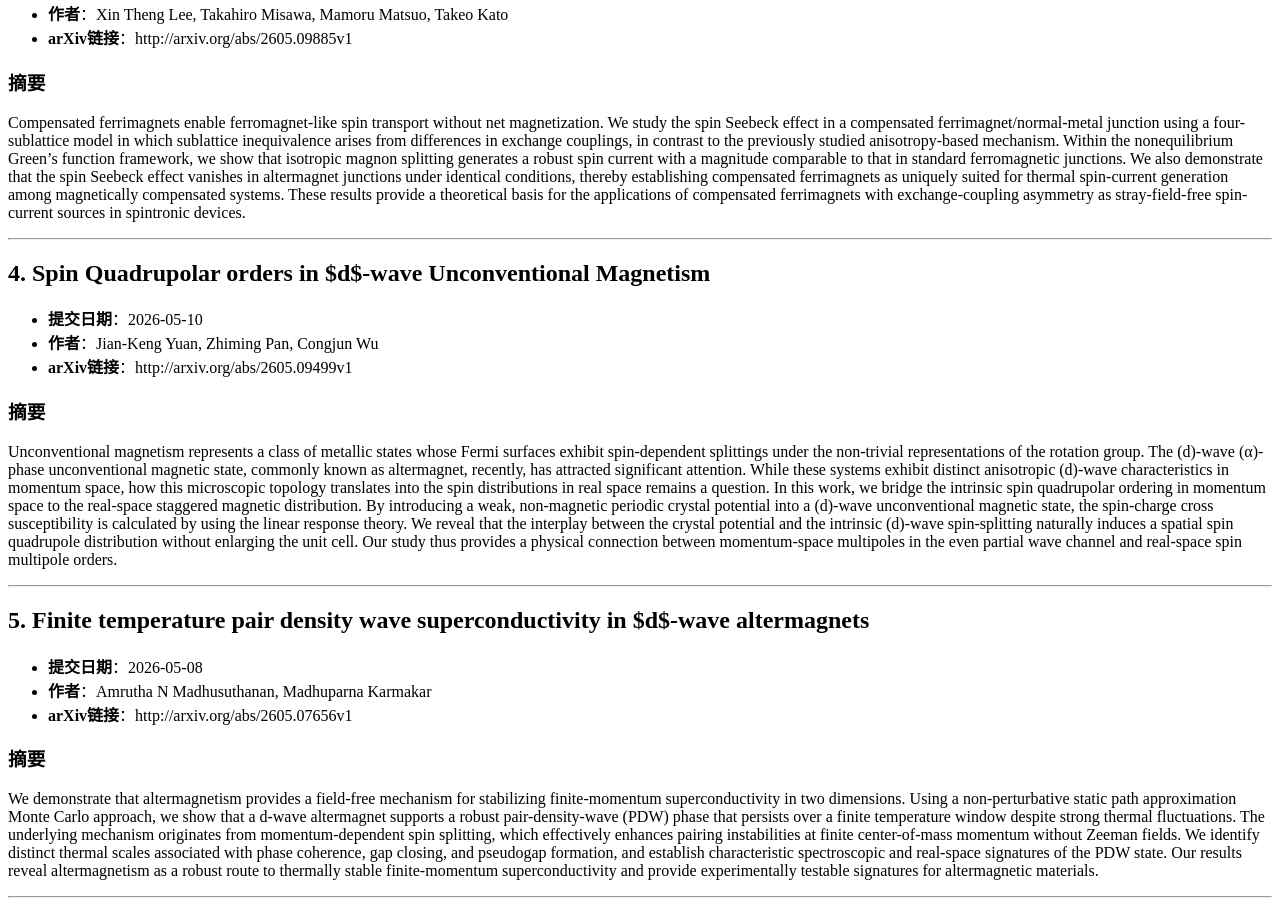
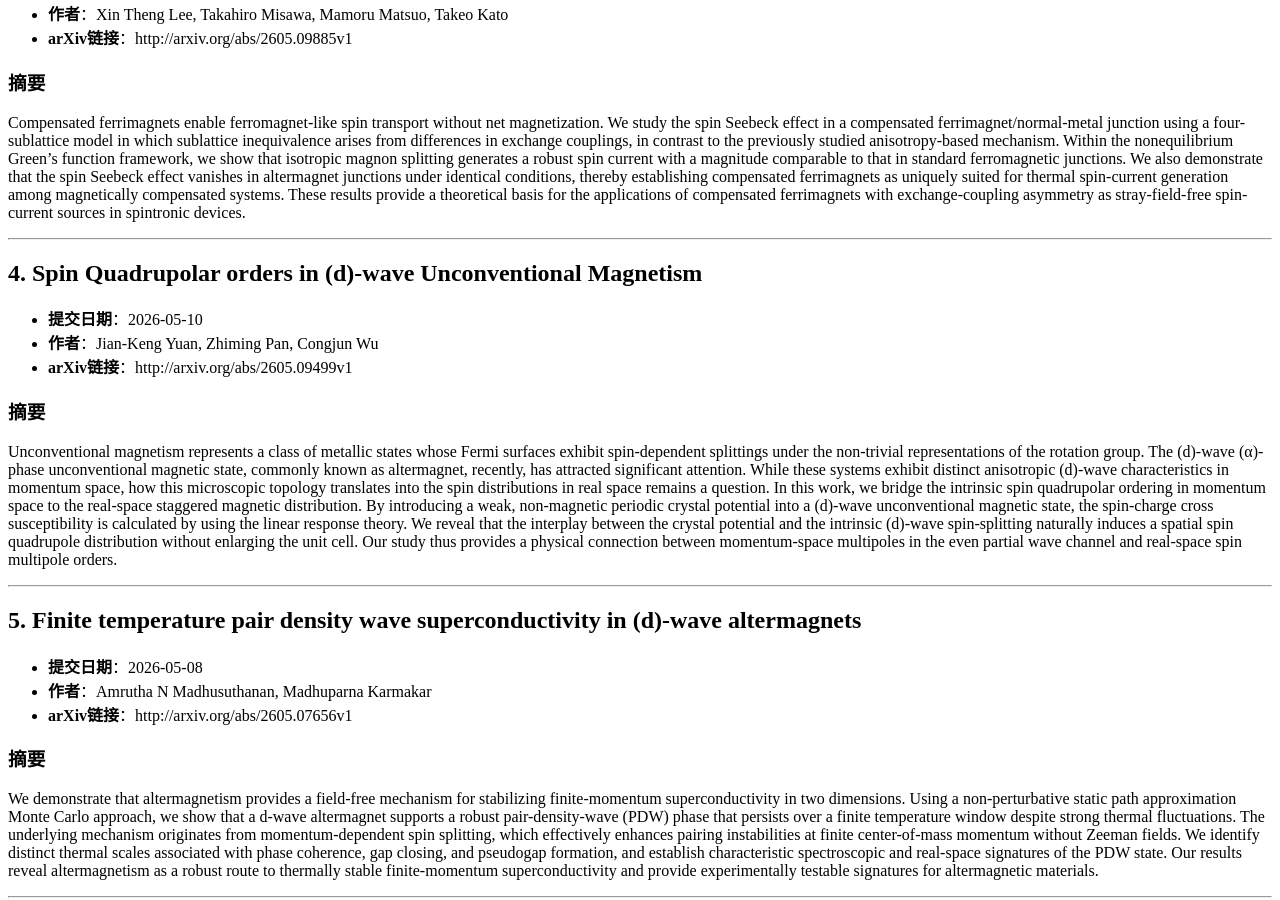
Before and after one commit to yangke25491/daily-arxiv-altermagnetic, a Jekyll site: the page built from docs/index.md, in a window 1280 px wide and 900 px high, scrolled down 843 px. Built offline with Jekyll 4.4.1, drawn with Linux system fonts in a browser that asks for light colours; our own code applies the rules of GitHub Pages for plain Markdown files.

Commit message:
Automated update: arXiv papers

```diff
--- a/docs/index.md
+++ b/docs/index.md
@@ -39,7 +39,7 @@ Altermagnets are a novel class of magnetic systems characterized by their moment
 Compensated ferrimagnets enable ferromagnet-like spin transport without net magnetization. We study the spin Seebeck effect in a compensated ferrimagnet/normal-metal junction using a four-sublattice model in which sublattice inequivalence arises from differences in exchange couplings, in contrast to the previously studied anisotropy-based mechanism. Within the nonequilibrium Green's function framework, we show that isotropic magnon splitting generates a robust spin current with a magnitude comparable to that in standard ferromagnetic junctions. We also demonstrate that the spin Seebeck effect vanishes in altermagnet junctions under identical conditions, thereby establishing compensated ferrimagnets as uniquely suited for thermal spin-current generation among magnetically compensated systems. These results provide a theoretical basis for the applications of compensated ferrimagnets with exchange-coupling asymmetry as stray-field-free spin-current sources in spintronic devices.
 
 ---
-## 4. Spin Quadrupolar orders in $d$-wave Unconventional Magnetism
+## 4. Spin Quadrupolar orders in \(d\)-wave Unconventional Magnetism
 
 - **提交日期**：2026-05-10
 - **作者**：Jian-Keng Yuan, Zhiming Pan, Congjun Wu
@@ -49,7 +49,7 @@ Compensated ferrimagnets enable ferromagnet-like spin transport without net magn
 Unconventional magnetism represents a class of metallic states whose Fermi surfaces exhibit spin-dependent splittings under the non-trivial representations of the rotation group. The \(d\)-wave \(α\)-phase unconventional magnetic state, commonly known as altermagnet, recently, has attracted significant attention. While these systems exhibit distinct anisotropic \(d\)-wave characteristics in momentum space, how this microscopic topology translates into the spin distributions in real space remains a question. In this work, we bridge the intrinsic spin quadrupolar ordering in momentum space to the real-space staggered magnetic distribution. By introducing a weak, non-magnetic periodic crystal potential into a \(d\)-wave unconventional magnetic state, the spin-charge cross susceptibility is calculated by using the linear response theory. We reveal that the interplay between the crystal potential and the intrinsic \(d\)-wave spin-splitting naturally induces a spatial spin quadrupole distribution without enlarging the unit cell. Our study thus provides a physical connection between momentum-space multipoles in the even partial wave channel and real-space spin multipole orders.
 
 ---
-## 5. Finite temperature pair density wave superconductivity in $d$-wave altermagnets
+## 5. Finite temperature pair density wave superconductivity in \(d\)-wave altermagnets
 
 - **提交日期**：2026-05-08
 - **作者**：Amrutha N Madhusuthanan, Madhuparna Karmakar
```
